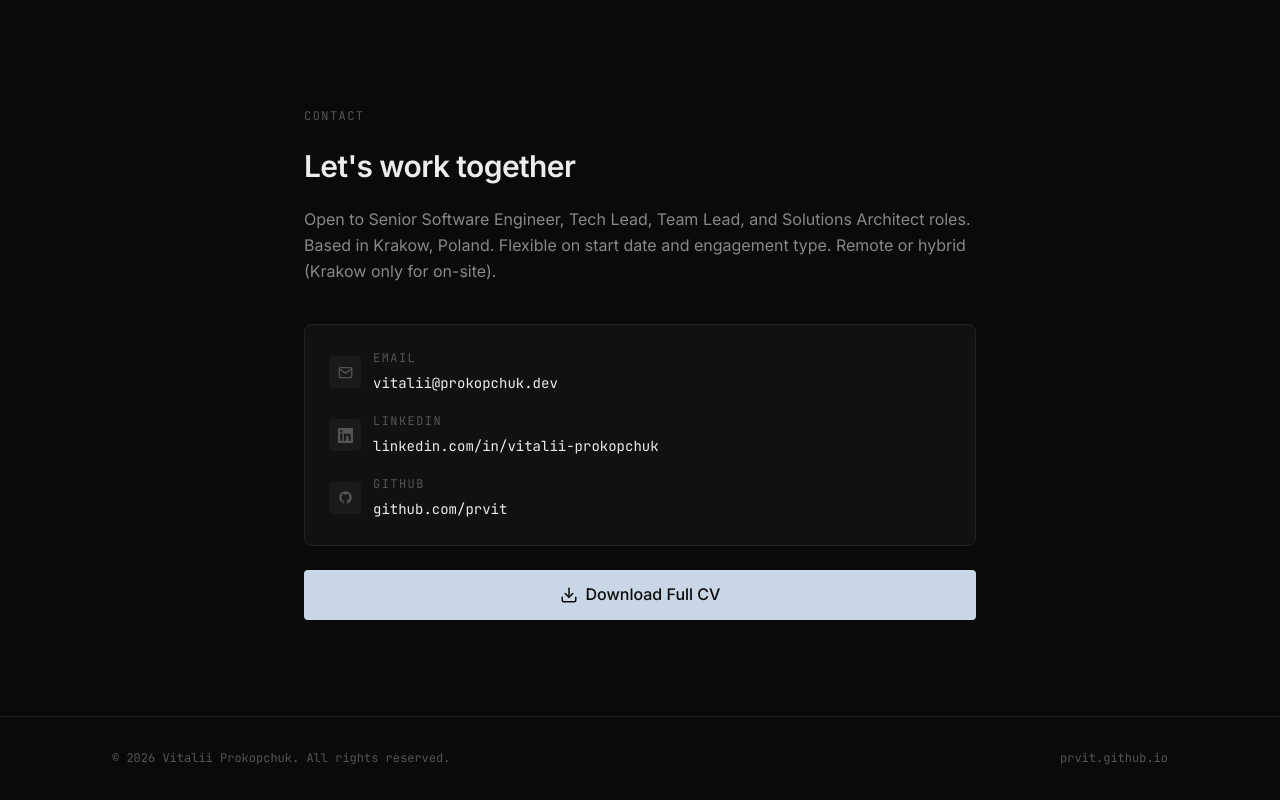
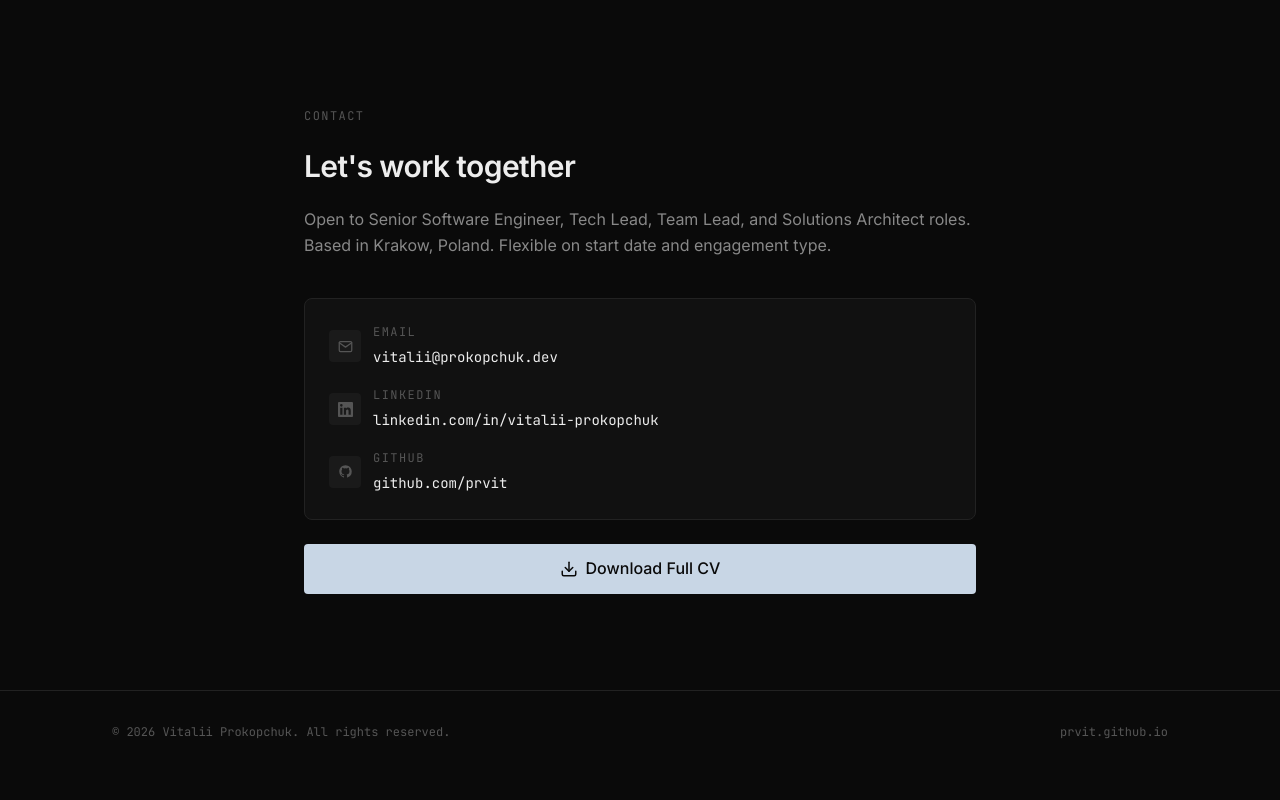
Before and after one commit to prvit/prvit.github.io, an Astro site: page / in a window 1280 px wide. Shown: the part 4989-5789 px from the top of the page. After the commit the page ends 5763 px from the top, so only its background shows below. Built offline with nearby package versions, Linux system fonts and the light colour scheme; Astro itself is replaced by a stand-in of ours.

Commit message:
updated contact

```diff
--- a/src/components/Contact.astro
+++ b/src/components/Contact.astro
@@ -24,7 +24,6 @@
       >
         Open to Senior Software Engineer, Tech Lead, Team Lead, and Solutions Architect roles.
         Based in Krakow, Poland. Flexible on start date and engagement type.
-        Remote or hybrid (Krakow only for on-site).
       </p>
 
       <!-- Contact links -->
```
